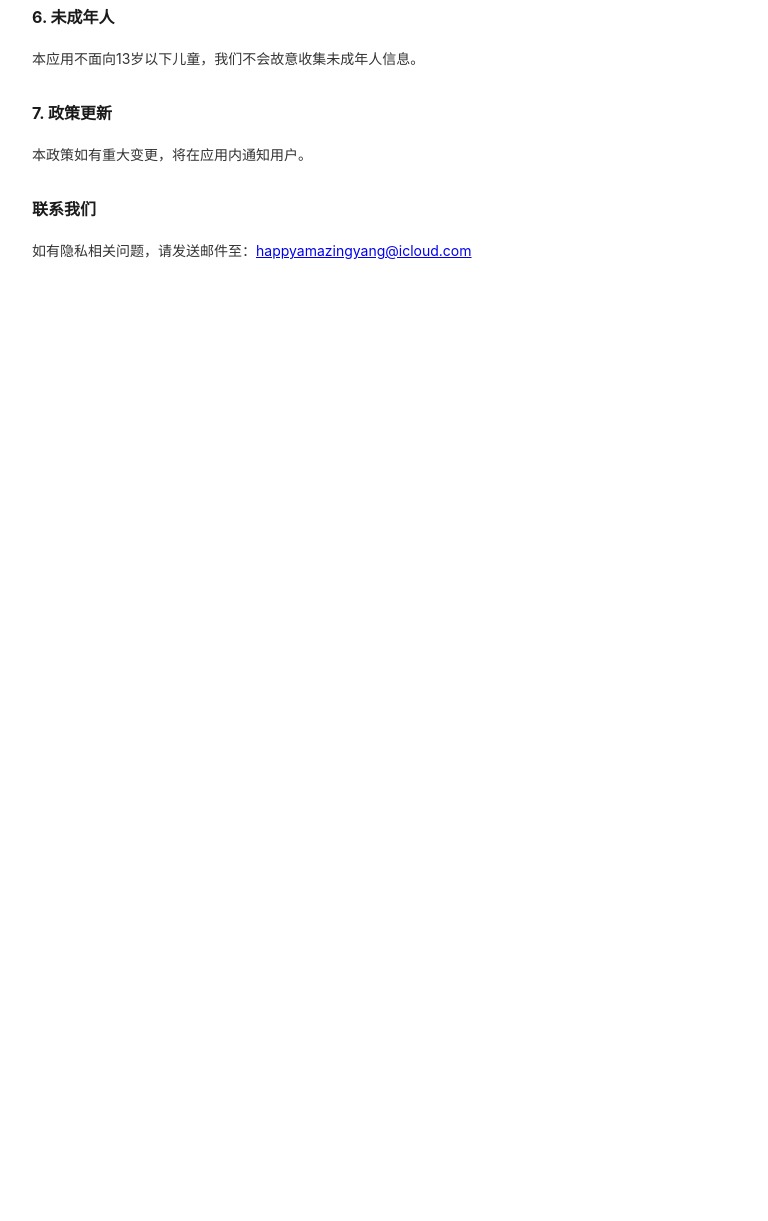
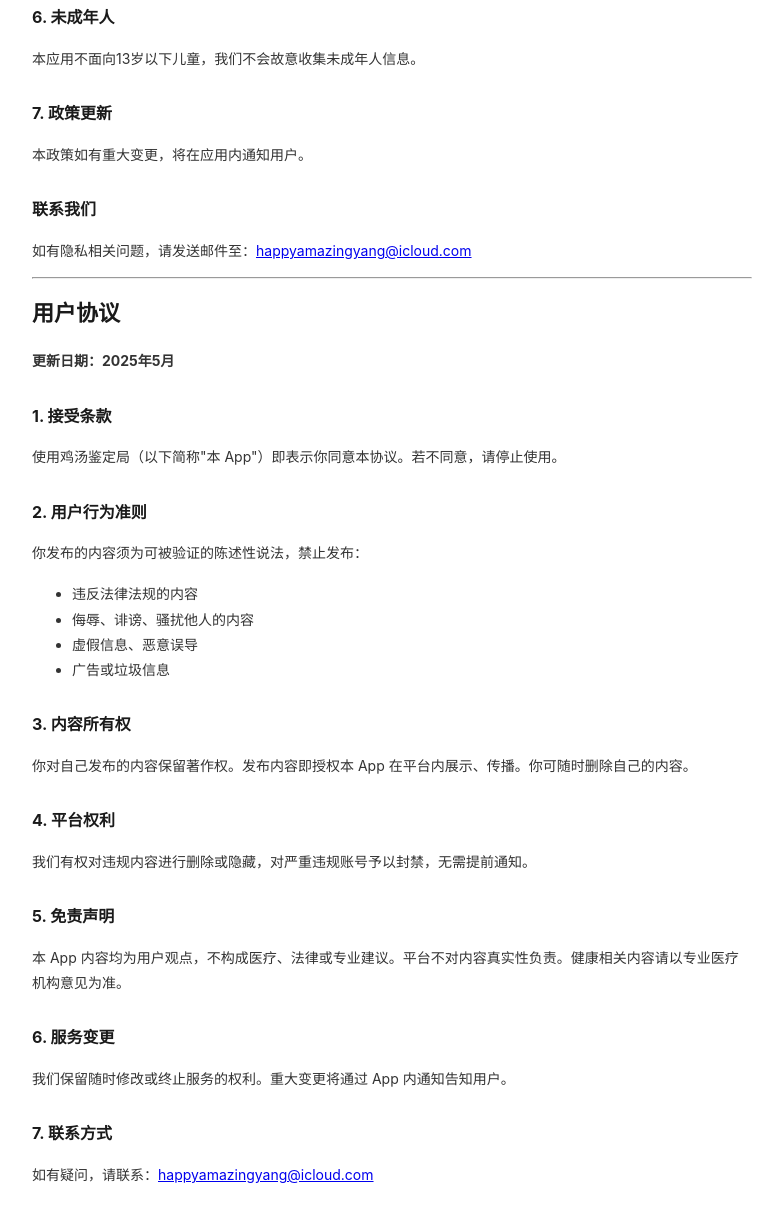
Before and after one commit to yxy05051/jitang-privacy, a plain HTML site: page index.html in a window 1280 px wide. Shown: the part 954-2175 px from the top of the page, without its empty margins (248-1016 px from the left). Before the commit the page ends 1257 px from the top, so only its background shows below. Drawn offline with Linux system fonts and the light colour scheme.

Commit message:
Update index.html

```diff
--- a/index.html
+++ b/index.html
@@ -57,3 +57,33 @@
   <p>如有隐私相关问题，请发送邮件至：<a href="mailto:happyamazingyang@icloud.com">happyamazingyang@icloud.com</a></p>
   </body>
   </html>
+<hr id="terms">
+<h1>用户协议</h1>
+<p><strong>更新日期：2025年5月</strong></p>
+
+<h2>1. 接受条款</h2>
+<p>使用鸡汤鉴定局（以下简称"本 App"）即表示你同意本协议。若不同意，请停止使用。</p>
+
+<h2>2. 用户行为准则</h2>
+<p>你发布的内容须为可被验证的陈述性说法，禁止发布：</p>
+<ul>
+  <li>违反法律法规的内容</li>
+  <li>侮辱、诽谤、骚扰他人的内容</li>
+  <li>虚假信息、恶意误导</li>
+  <li>广告或垃圾信息</li>
+</ul>
+
+<h2>3. 内容所有权</h2>
+<p>你对自己发布的内容保留著作权。发布内容即授权本 App 在平台内展示、传播。你可随时删除自己的内容。</p>
+
+<h2>4. 平台权利</h2>
+<p>我们有权对违规内容进行删除或隐藏，对严重违规账号予以封禁，无需提前通知。</p>
+
+<h2>5. 免责声明</h2>
+<p>本 App 内容均为用户观点，不构成医疗、法律或专业建议。平台不对内容真实性负责。健康相关内容请以专业医疗机构意见为准。</p>
+
+<h2>6. 服务变更</h2>
+<p>我们保留随时修改或终止服务的权利。重大变更将通过 App 内通知告知用户。</p>
+
+<h2>7. 联系方式</h2>
+<p>如有疑问，请联系：<a href="mailto:happyamazingyang@icloud.com">happyamazingyang@icloud.com</a></p>
```
